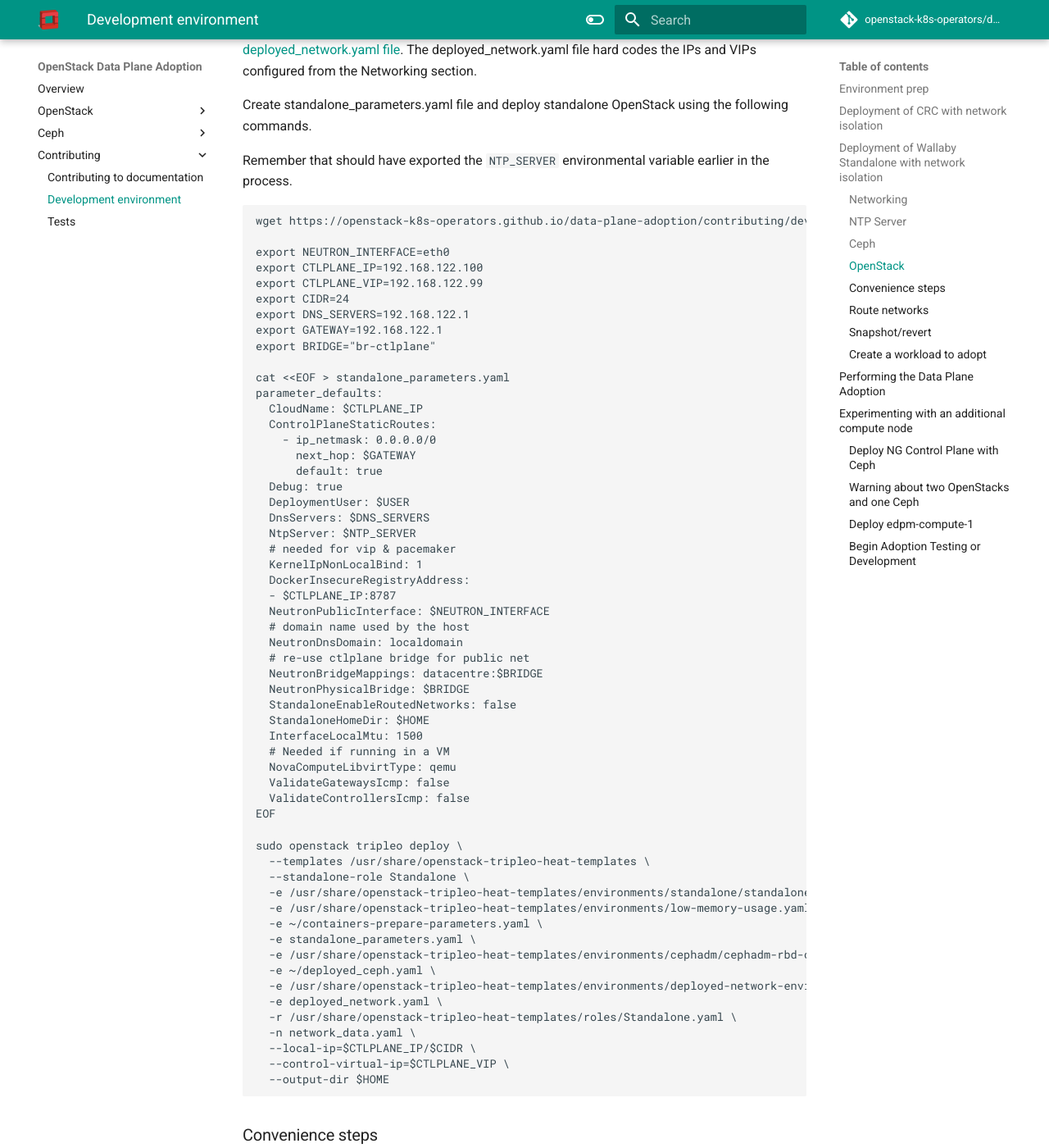
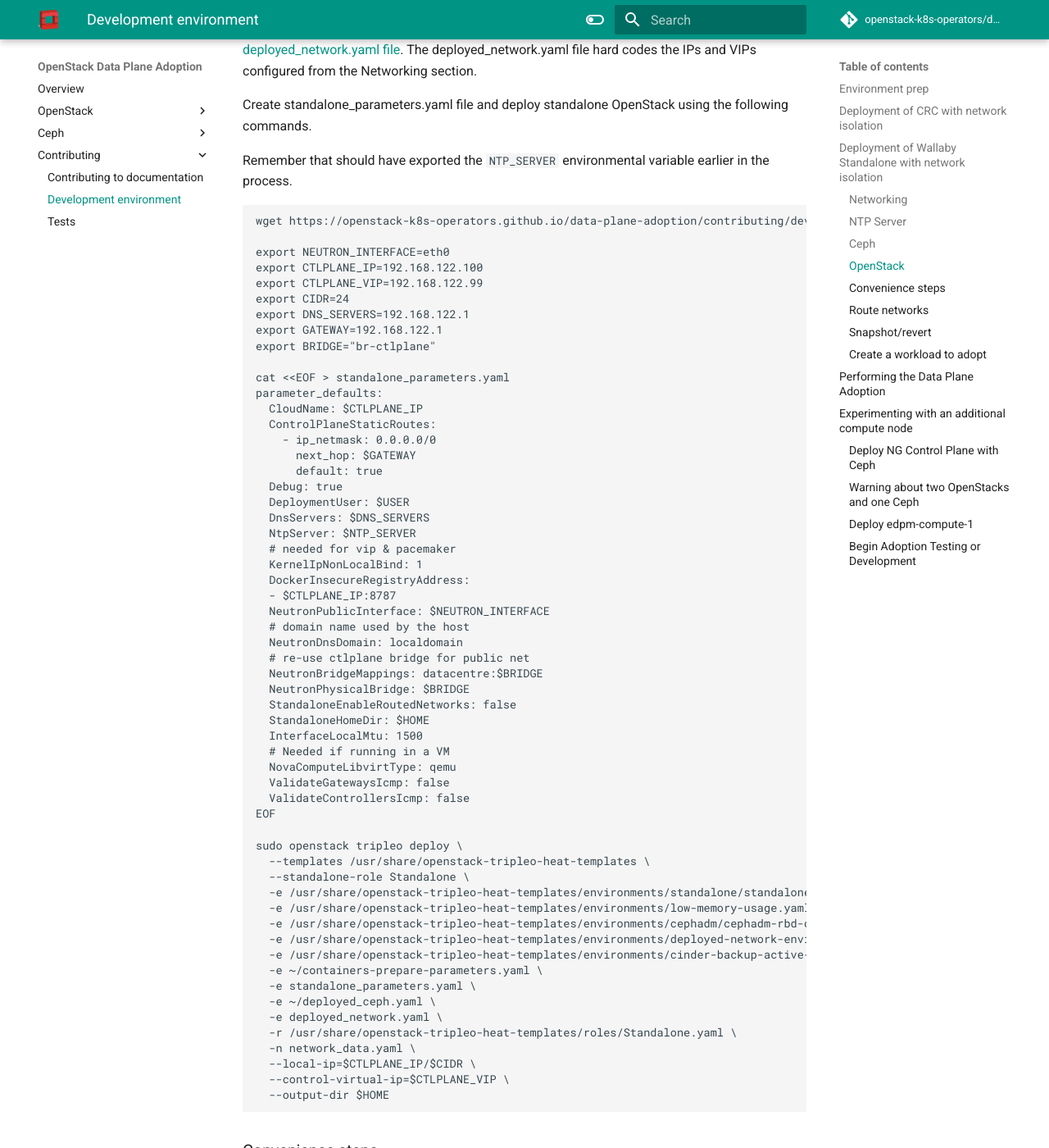
Before and after one commit to openstack-k8s-operators/data-plane-adoption, an MkDocs documentation site: the page built from docs/contributing/development_environment.md, in a window 1280 px wide and 1400 px high, scrolled down 6377 px. Shown: the whole window at 82% size. Built offline with MkDocs 1.6.1 and Material for MkDocs 9.7.7, drawn with Linux system fonts in a browser that asks for light colours; comment, search, counter and statistics services are not loaded; the version menu is left out.

Commit message:
Dev Env: Start cinder backup
To be able to demonstrate the adoption of the Cinder backup service we
add it to the services we deploy on the development environment.

```diff
--- a/docs/contributing/development_environment.md
+++ b/docs/contributing/development_environment.md
@@ -378,11 +378,12 @@
   --standalone-role Standalone \
   -e /usr/share/openstack-tripleo-heat-templates/environments/standalone/standalone-tripleo.yaml \
   -e /usr/share/openstack-tripleo-heat-templates/environments/low-memory-usage.yaml \
+  -e /usr/share/openstack-tripleo-heat-templates/environments/cephadm/cephadm-rbd-only.yaml \
+  -e /usr/share/openstack-tripleo-heat-templates/environments/deployed-network-environment.yaml \
+  -e /usr/share/openstack-tripleo-heat-templates/environments/cinder-backup-active-active.yaml \
   -e ~/containers-prepare-parameters.yaml \
   -e standalone_parameters.yaml \
-  -e /usr/share/openstack-tripleo-heat-templates/environments/cephadm/cephadm-rbd-only.yaml \
   -e ~/deployed_ceph.yaml \
-  -e /usr/share/openstack-tripleo-heat-templates/environments/deployed-network-environment.yaml \
   -e deployed_network.yaml \
   -r /usr/share/openstack-tripleo-heat-templates/roles/Standalone.yaml \
   -n network_data.yaml \
```
